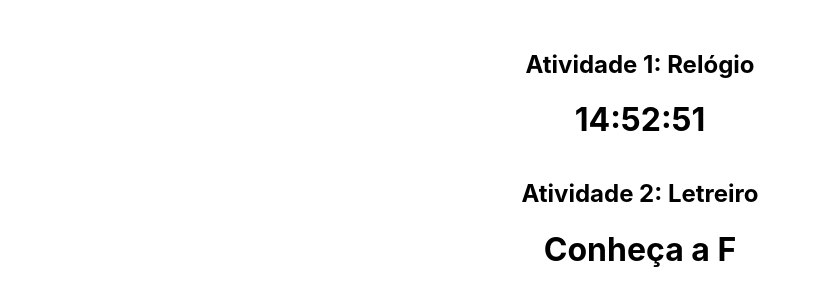
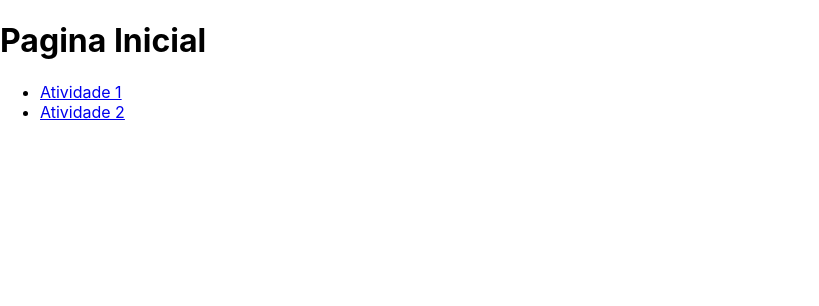
Before and after one commit to StefanyAvelino/react_new, a React (Create React App) app: page / in a window 1280 px wide. Shown: the top 306 px of the page, without its empty margins (0-819 px from the left). Built offline with nearby package versions, Linux system fonts and the light colour scheme.

Commit message:
Add files via upload

```diff
--- /dev/null
+++ b/src/Atv01.js
@@ -0,0 +1,16 @@
+import Relogio from"./Relogio";
+import Letreiro from"./Letreiro";
+import { Link } from "react-router-dom";
+
+
+export default function Atv01(){
+    return(
+        <>
+            <h1>Atividades da Semana 1</h1>
+            <Relogio/>
+            <Letreiro/>
+            <Link to="/">Voltar</Link>
+
+        </>
+    );
+}
--- /dev/null
+++ b/src/Atv02.js
@@ -0,0 +1,15 @@
+
+import { Link } from "react-router-dom";
+
+
+export default function Atv01(){
+    return(
+        <>
+            <h1>Atividades da Semana 2</h1>
+
+            <Link to="/">Voltar</Link>
+
+        </>
+    );
+
+}
--- /dev/null
+++ b/src/Home.js
@@ -0,0 +1,23 @@
+import React from "react";
+import { Link } from "react-router-dom";
+
+const Home = ()=>{
+    return(
+        <>
+            <h1>Pagina Inicial</h1>
+            <nav>
+                <ul>
+                    <li>
+                        <Link to="/Atv01">Atividade 1</Link>
+                    </li>
+                    <li>
+                        <Link to="/Atv02">Atividade 2</Link>
+                    </li>
+                </ul>
+            </nav>
+        </>
+    );
+
+}
+
+export default Home;
--- a/src/index.js
+++ b/src/index.js
@@ -4,18 +4,13 @@
 import App from './App';
 import BemVindo from './BemVindo';
 import Texto from './Texto';
-import Relogio from './Relogio';
-import Letreiro from './Letreiro';
+import MinhasRotas from './minhasRotas';
 
 const root = ReactDOM.createRoot(document.getElementById('root'));
 root.render(
-   <div style={{ textAlign: 'center', marginTop: '50px' }}>
-      <h2>Atividade 1: Relógio</h2>
-      <Relogio />
-
-      <h2 style={{ marginTop: '40px' }}>Atividade 2: Letreiro</h2>
-      <Letreiro />
-    </div>
+   <>
+      <MinhasRotas/>
+   </>
 );
 
 // If you want to start measuring performance in your app, pass a function
--- /dev/null
+++ b/src/minhasRotas.js
@@ -0,0 +1,16 @@
+import { BrowserRouter, Route, Routes } from "react-router-dom";
+import Home from "./Home";
+import Atv01 from "./Atv01";
+import Atv02 from "./Atv02";
+
+export default function MinhasRotas(){
+    return(
+        <BrowserRouter>
+            <Routes>
+                <Route path="/" element={<Home/>}/>
+                <Route path="/atv01" element={<Atv01/>}/>
+                <Route path="/atv02" element={<Atv02/>}/>
+            </Routes>
+        </BrowserRouter>
+    );
+}
```
Also changed, not shown: src/reportWebVitals.js (added, +13 -0 lines), 1 other file (tests, documents, lock files or other folders).
